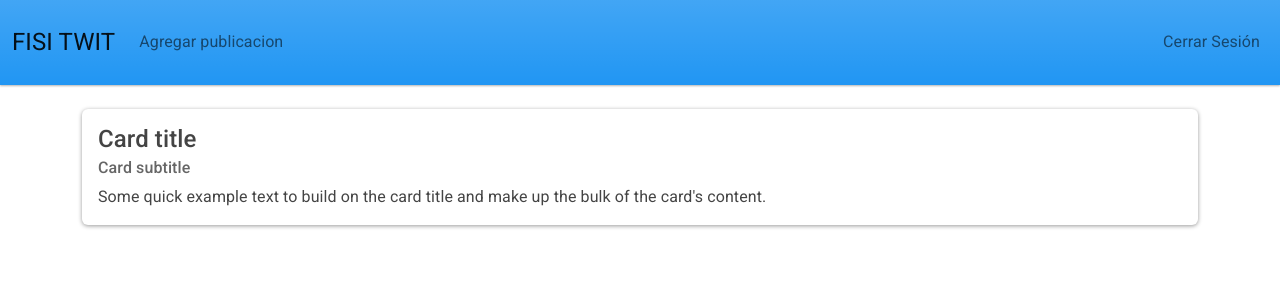
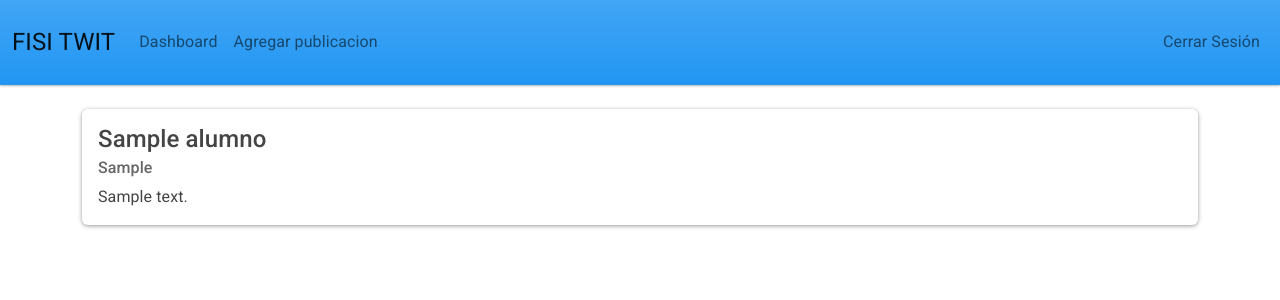
Before and after one commit to ginorubio/flask-fisi-web, a Flask app: page / in a window 1280 px wide. Shown: the top 300 px of the page. Run offline with Flask 3, Linux system fonts and the light colour scheme; the visitor is signed in with stand-in values (Sample User, id 1); tables that the repository leaves empty or names only in its code hold one stand-in row (values such as "Sample post").

Commit message:
Registrar publicacion y redireccion de Cerrar sesion

```diff
--- a/src/app.py
+++ b/src/app.py
@@ -26,7 +26,42 @@ alumno = None
 
 @app.route('/')
 def Index():
-    return render_template('index.html')
+    cursor = mydb.cursor()
+    # Realizar la consulta utilizando JOIN para combinar las tablas
+    query = '''
+        SELECT alumnos.nombre, alumnos.correo, publicaciones.contenido
+        FROM alumnos
+        JOIN publicaciones ON alumnos.idAlumno = publicaciones.idAlumno
+    '''
+    cursor.execute(query)
+
+    # Obtener los resultados de la consulta
+    resultados = cursor.fetchall()
+    # Cerrar el cursor
+    cursor.close()
+    # Renderizar la plantilla HTML y pasar los resultados
+    return render_template('index.html', publicaciones=resultados)
+
+@app.route('/registro-publicacion')
+def page_registro_publicacion():
+    return render_template('registro-publicacion.html')
+
+@app.route('/agregar-publicacion',methods = ['POST'])
+def agregar_publicacion():
+    global alumno
+    if request.method == 'POST':
+
+        idAlumno = alumno[0]
+        contenido = request.form['contenido']
+
+        cursor = mydb.cursor()
+        query = "INSERT INTO publicaciones (idAlumno,contenido) VALUES (%s, %s)"
+        values = (idAlumno,contenido)
+        cursor.execute(query,values)
+        mydb.commit()
+        cursor.close()
+        flash ("Se ha registrado de manera correcta!")
+    return render_template('registro-publicacion.html')
 
 @app.route('/registro-usuario')
 def registro_usuario():
@@ -113,21 +148,12 @@ def logout():
     es_alumno = 0
     alumno = None
     session.pop('logged_in', None)
-    return render_template('index.html')
+    return redirect(url_for('Index'))
 
 @app.route('/dashboard')
 def dashboard():
     global alumno
     return render_template('dashboard.html', alumno = alumno)
-
-def convertToBinary(filename):
-    with open(filename, 'rb') as file:
-        binarydata = file.read()
-        return binarydata
-
-def convertBinaryToFile(binarydata,filename):
-    with open(filename, 'wb') as file:
-        file.write(binarydata)
 
 def getAlumnos():
     cursor = mydb.cursor(buffered=True)
--- a/src/templates/index.html
+++ b/src/templates/index.html
@@ -5,10 +5,29 @@
 
 
 <div class="col-auto">
+    {% if publicaciones %}
+    {% for publicacion in publicaciones %}
     <div class="card card-body">
-        <h4 class="card-title">Card title</h4>
-        <h6 class="card-subtitle mb-2 text-muted">Card subtitle</h6>
-        <p class="card-text">Some quick example text to build on the card title and make up the bulk of the card's content.</p>
+
+        <h4 class="card-title">{{publicacion[0]}}</h4>
+        <h6 class="card-subtitle mb-2 text-muted">{{publicacion[1]}}</h6>
+        <p class="card-text">{{publicacion[2]}}</p>
+    </div>
+    <div>
+        <p>
+
+        </p>
+    </div>
+    {% endfor %}
+    {% else %}
+    <div class="card card-body">
+        <h4 class="card-title">No hay publicaciones</h4>
+        <h6 class="card-subtitle mb-2 text-muted">-</h6>
+        <p class="card-text">-</p>
+    </div>
+    {% endif %}
+
+
     </div>
 
 </div>
--- a/src/templates/layout.html
+++ b/src/templates/layout.html
@@ -18,7 +18,10 @@
         {% if session.logged_in %}
         <ul class="navbar-nav me-auto">
           <li class="nav-item">
-            <a class="nav-link" href="/">Agregar publicacion</a>
+            <a class="nav-link" href="/dashboard">Dashboard</a>
+          </li>
+          <li class="nav-item">
+            <a class="nav-link" href="/registro-publicacion">Agregar publicacion</a>
           </li>
         </ul>
         <ul class="navbar-nav">
```
Also changed, not shown: src/templates/registro-publicacion.html (+41 -0 lines).
